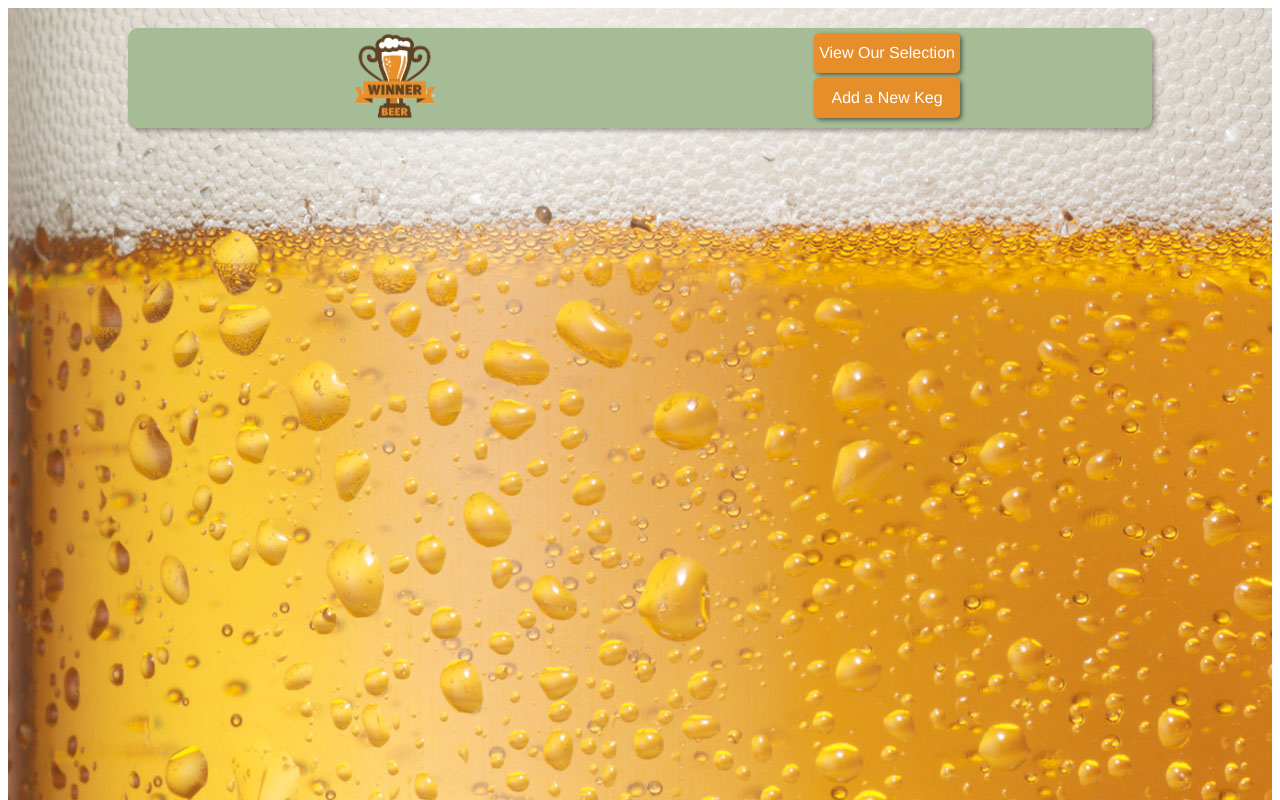
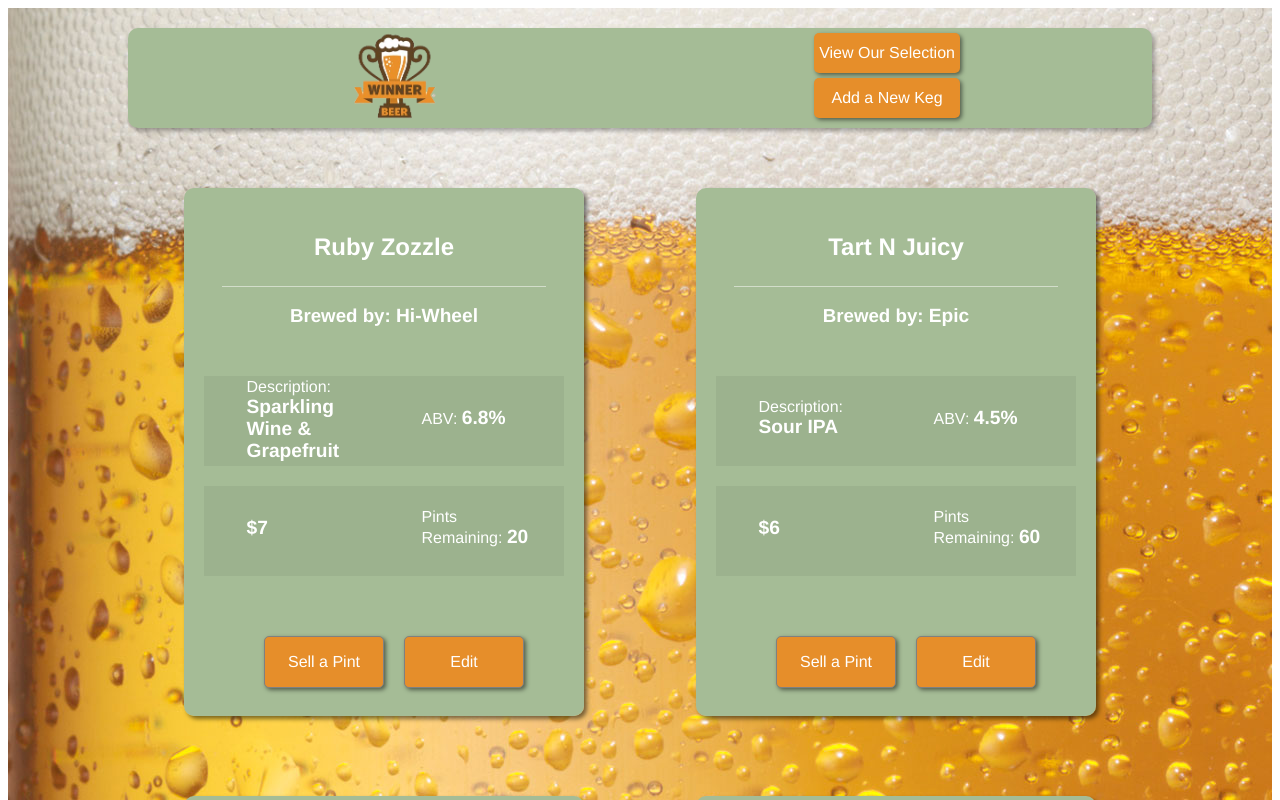
Before and after one commit to 1stBoltCrux/Taproom-React, a React app: page /#/ in a window 1280 px wide. Shown: the top 800 px of the page. Built offline with nearby package versions, Linux system fonts and the light colour scheme.

Commit message:
minor styling and routing changes

```diff
--- a/src/components/App.jsx
+++ b/src/components/App.jsx
@@ -82,7 +82,6 @@ class App extends React.Component {
   }
 
   handleNewKeg(newKeg){
-    console.log(newKeg);
     let newMasterKegList = this.state.masterKegList.slice();
     newMasterKegList.push(newKeg);
     this.setState({masterKegList: newMasterKegList});
@@ -101,7 +100,6 @@ class App extends React.Component {
   }
 
   handleSubmitEditForm(newEdit) {
-    console.log(newEdit);
     let newMasterKegList = this.state.masterKegList.slice();
     for (let i = 0; i < newMasterKegList.length; i++) {
       console.log(newMasterKegList[i]);
@@ -130,7 +128,7 @@ class App extends React.Component {
         <div className={styles.appWrapper}>
           <Header/>
           <Switch>
-            <Route exact path='/keglist' render={()=> <KegList          onHandleSubmitEditForm={this.handleSubmitEditForm}
+            <Route exact path='/' render={()=> <KegList          onHandleSubmitEditForm={this.handleSubmitEditForm}
               newMasterKegList={this.state.masterKegList}
               onHandleClick={this.handleClick}
               onSellPint={this.handleSellPint}/>}/>
--- a/src/components/Header.jsx
+++ b/src/components/Header.jsx
@@ -12,7 +12,7 @@ export default function Header(){
       </div>
       <div className={styles.headerLinks}>
         <ul>
-          <Link to='/keglist'><li>View Our Selection</li></Link>
+          <Link to='/'><li>View Our Selection</li></Link>
           <Link to='/addkeg'><li>Add a New Keg</li></Link>
         </ul>
       </div>
--- a/src/components/Keg.jsx
+++ b/src/components/Keg.jsx
@@ -21,13 +21,16 @@ export default function Keg(props){
   return(
     <div className={styles.kegWrapper}>
       <div className={styles.kegCard}>
+        <div className={styles.kegName}>
+          <h2>{props.name}</h2>
+        </div>
+        <div className={styles.line}></div>
+        <div className={styles.brewedBy}>
+            <h3>Brewed by: <span className={styles.emphasis}>{props.brewer}</span></h3>
+        </div>
+
         <div className={styles.kegContent}>
-          <div>
-            <ul>
-              <li>Name:<span className={styles.emphasis}>{props.name}</span></li>
-              <li>Brewed by: <span className={styles.emphasis}>{props.brewer}</span></li>
-            </ul>
-          </div>
+
           <div>
             <ul>
               <li>Description: <span className={styles.emphasis}>{props.description}</span></li>
--- a/src/components/addkeg.css
+++ b/src/components/addkeg.css
@@ -41,6 +41,11 @@
   box-shadow: 2px 2px 4px rgba(0,0,0, .5);
 }
 
+.addKegButton:hover {
+  cursor: pointer;
+  transform: scale(1.03);
+}
+
 .addKegWrapper h3 {
   margin: auto;
 }
--- a/src/components/keg.css
+++ b/src/components/keg.css
@@ -12,7 +12,7 @@
   margin-left: 20px;
   width: 120px;
   max-height: 80px;
-  margin: 0 0 10px 20px;
+  margin: 0 0 5px 20px;
   padding: 0;
 }
 
@@ -59,3 +59,19 @@ display: flex;
 justify-content: center;
 height: 30%;
 }
+
+.brewedBy, .kegName{
+  display: flex;
+  justify-content: center;
+}
+
+.kegName {
+  padding: 5px;
+}
+.line {
+  height: 1px;
+  width: 90%;
+  background-color: rgba(255,255,255, .5);
+  margin: auto;
+
+}
```
Also changed, not shown: src/assets/images/biglogo.png (added).
